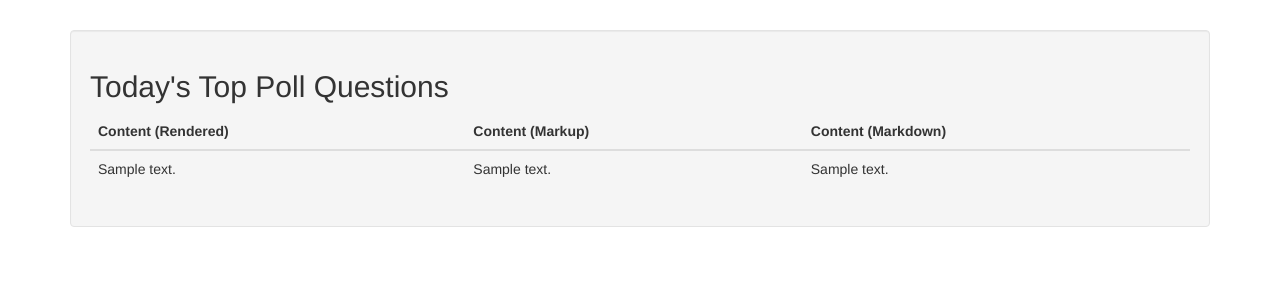
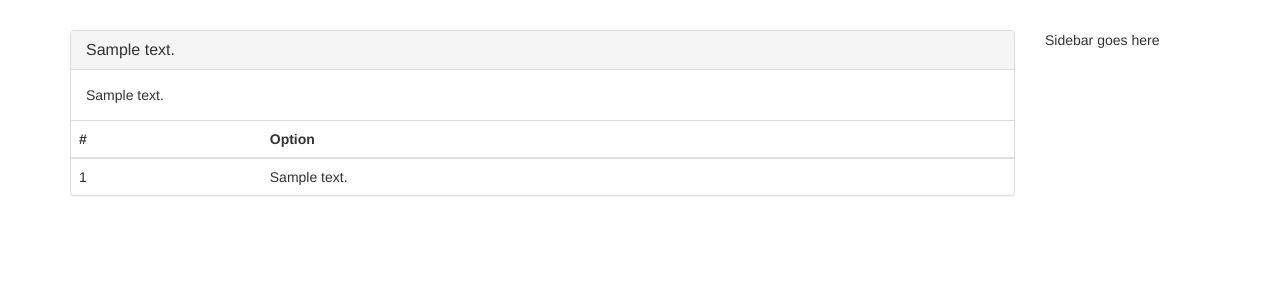
Before and after one commit to pollstagram/pollstagram, a Django app: page / in a window 1280 px wide. Shown: the part 82-382 px from the top of the page. Run offline with Django 3.2, Linux system fonts and the light colour scheme; tables that the repository leaves empty hold one stand-in row (values such as "Sample post"); parts of the project's set-up code (start-up, migrations or seed data) failed here and were passed over; some libraries are stand-ins or nearby versions.

Commit message:
finished home view customization

```diff
--- a/templates/list.html
+++ b/templates/list.html
@@ -1,26 +1,35 @@
 {% extends "base.html" %}
 
 {% block content %}
-<!-- Main component for a primary marketing message or call to action -->
-<div class="well">
-  <h2>Today's Top Poll Questions</h2>
+<div class="row">
+	<div class="col-md-10">
+	{% for question in questions %}
+		<div class="panel panel-default">
+			<div class="panel-heading">
+				<h3 class="panel-title">{{ question.content_markdown|truncatewords:3 }}</h3>
+			</div>
+			<div class="panel-body">
+				{{ question.content_markup|safe }}
+			</div>
 			<table class="table">
 		        <thead>
 		          <tr>
-	        <th>Content (Rendered)</th>
-            <th>Content (Markup)</th>
-            <th>Content (Markdown)</th>
+		            <th>#</th>
+		            <th>Option</th>
 		          </tr>
 		        </thead>
 		        <tbody>
-		{% for question in questions %}
+					{% for choice in question.choice_set.all %}
 					<tr>
-	        <td>{{ question.content_markup|safe }}</td>
-            <td>{{ question.content_markup }}</td>
-            <td>{{ question.content_markdown }}</td>
+						<td>{{ forloop.counter }}</td>
+						<td>{{ choice.content_markup|safe }}</td>
 					</tr>
 					{% endfor %}
 				</tbody>
 			</table>
 		</div>
+	{% endfor %}
+	</div>
+	<div class="col-md-2">Sidebar goes here</div>
+</div>
 {% endblock %}
```
Lines whose indentation alone changed are shown as unchanged.
